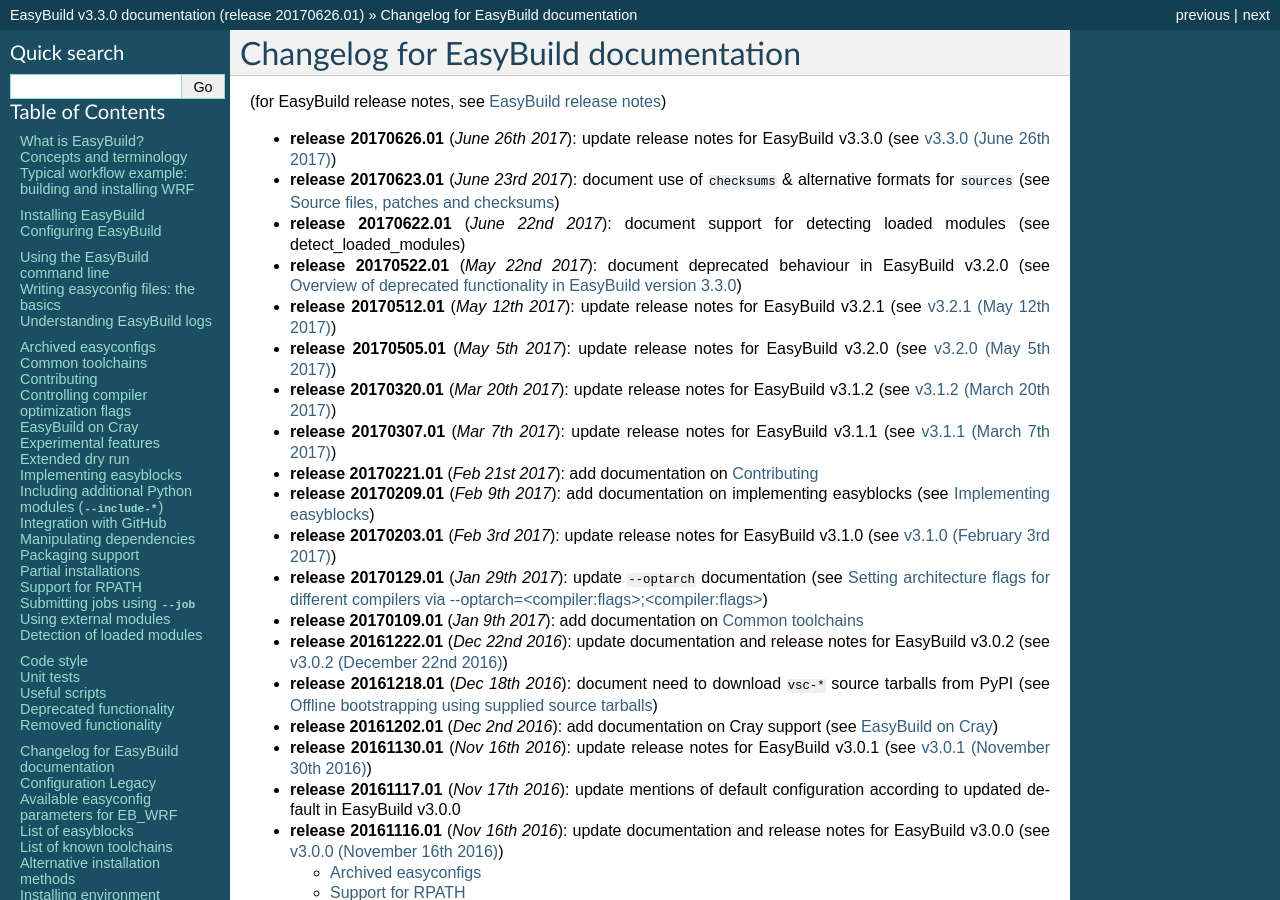
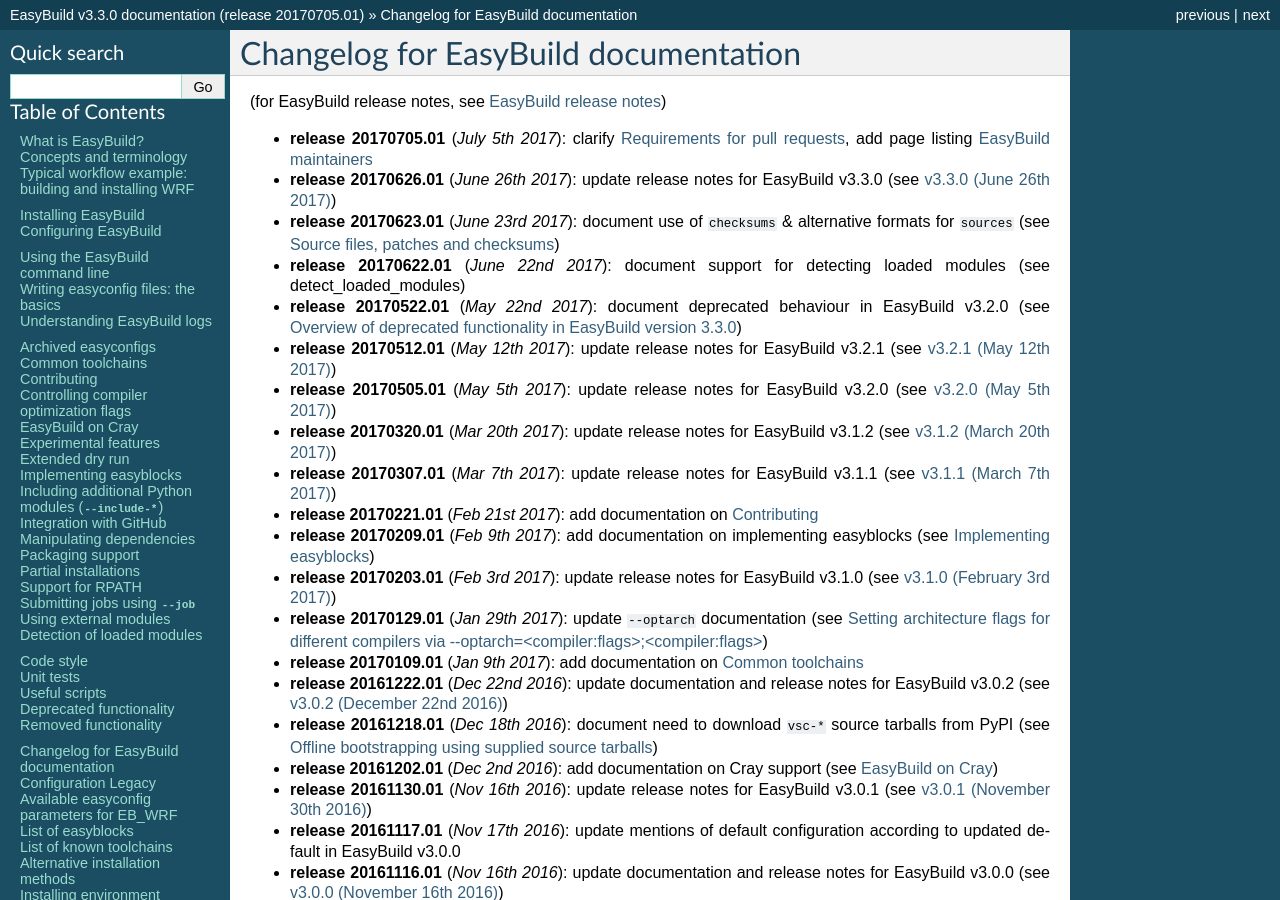
Before and after one commit to easybuilders/easybuild, a Sphinx documentation site: the page built from docs/Changelog.rst, in a window 1280 px wide and 900 px high. Built offline with Sphinx 7.4.7, drawn with Linux system fonts in a browser that asks for light colours; some of the changed text lies outside the part shown.

Commit message:
bump docs release & update changelog

```diff
--- a/docs/Changelog.rst
+++ b/docs/Changelog.rst
@@ -5,6 +5,7 @@
 
 (for EasyBuild release notes, see :ref:`release_notes`)
 
+* **release 20170705.01** (`July 5th 2017`): clarify :ref:`contributing_review_process_pr_requirements`, add page listing :ref:`maintainers`
 * **release 20170626.01** (`June 26th 2017`): update release notes for EasyBuild v3.3.0 (see :ref:`release_notes_eb330`)
 * **release 20170623.01** (`June 23rd 2017`): document use of ``checksums`` & alternative formats for ``sources`` (see :ref:`common_easyconfig_param_sources`)
 * **release 20170622.01** (`June 22nd 2017`): document support for detecting loaded modules (see :ref:`detect_loaded_modules`)
--- a/docs/conf.py
+++ b/docs/conf.py
@@ -43,7 +43,7 @@
 # The short X.Y version.
 version = '3.3.0'  # this is meant to reference the version of EasyBuild
 # The full version, including alpha/beta/rc tags.
-release = '20170626.01'  # this is meant to reference the version of the documentation itself
+release = '20170705.01'  # this is meant to reference the version of the documentation itself
 
 # There are two options for replacing |today|: either, you set today to some
 # non-false value, then it is used:
```
